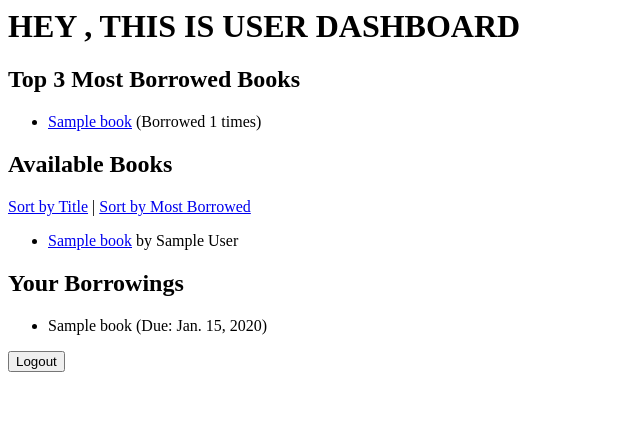
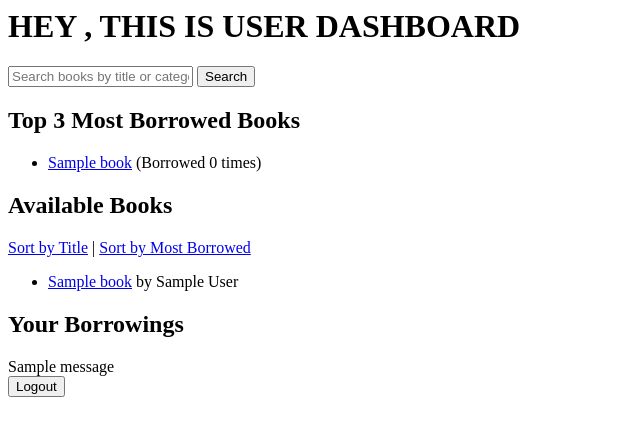
Before and after one commit to aminemastourii/library-system, a Django app: page /dashboard/ in a window 1280 px wide. Shown: the top 436 px of the page, without its empty margins (0-640 px from the left). Run offline with Django 5.2, Linux system fonts and the light colour scheme; a user stored in the database is signed in; tables that the repository leaves empty hold one stand-in row (values such as "Sample post"); one stand-in notice (Sample message) is shown; data that the repository does not hold is empty.

Commit message:
add search query with book name/category feature

```diff
--- a/borrowings/urls.py
+++ b/borrowings/urls.py
@@ -1,6 +1,8 @@
 from django.urls import path
-from .views import BorrowBookView
+from .views import BorrowBookView, ReturnBookView
 
 urlpatterns = [
     path('borrow/<int:pk>/', BorrowBookView.as_view(), name='borrow_book'),
+    path('return/<int:pk>/', ReturnBookView.as_view(), name='return_book'),
+
 ]
--- a/users/templates/users/dashboard.html
+++ b/users/templates/users/dashboard.html
@@ -6,6 +6,10 @@
 </head>
 <body>
     <h1>HEY , THIS IS USER DASHBOARD</h1>
+    <form method="get" action="{% url 'dashboard' %}">
+        <input type="text" name="search" placeholder="Search books by title or category" value="{{ search_query }}">
+        <button type="submit">Search</button>
+    </form>
 
 
     <h2>Top 3 Most Borrowed Books</h2>
@@ -41,9 +45,24 @@
 <h2>Your Borrowings</h2>
 <ul>
     {% for borrowing in borrowings %}
-        <li>{{ borrowing.book.title }} (Due: {{ borrowing.end_date }})</li>
+        <li>{{ borrowing.book.title }} (Due: {{ borrowing.end_date }})
+            <form method="post" action="{% url 'return_book' borrowing.pk %}" style="display:inline;">
+                {% csrf_token %}
+                <button type="submit">Return</button>
+            </form>
+
+        </li>
     {% endfor %}
 </ul>
+{% if messages %}
+    <div class="messages">
+        {% for message in messages %}
+            <div class="alert {{ message.tags }}">
+                {{ message }}
+            </div>
+        {% endfor %}
+    </div>
+{% endif %}
 <form method="post" action="{% url 'logout' %}">
     {% csrf_token %}
     <button type="submit">Logout</button>
--- a/users/views.py
+++ b/users/views.py
@@ -3,7 +3,8 @@ from django.urls import reverse_lazy
 from django.views.generic import CreateView, FormView, TemplateView
 from django.contrib.auth.mixins import LoginRequiredMixin
 from django.contrib.auth import login
-from django.db.models import Count
+from django.utils import timezone
+from django.db.models import Count, Q
 from django.contrib.auth.views import LoginView
 from books.models import Book
 from borrowings.models import Borrowing
@@ -17,27 +18,36 @@ class DashboardView(LoginRequiredMixin, TemplateView):
     template_name = 'users/dashboard.html'
 
     def get_context_data(self, **kwargs):
+        overdue_borrowings = Borrowing.objects.filter(end_date__lt=timezone.now())
+        for borrowing in overdue_borrowings:
+            borrowing.book.stock += 1
+            borrowing.book.save()
+            borrowing.delete()
         context = super().get_context_data(**kwargs)
-       # Get the sorting method from the query parameters
+
+        search_query = self.request.GET.get('search', '')
+        books = Book.objects.all()
+        if search_query:
+            books = books.filter(
+                Q(title__icontains=search_query) | Q(category__icontains=search_query)
+            )
+
         sort_method = self.request.GET.get('sort', 'default')
-
-        # Default sorting: by book title
         if sort_method == 'default':
             context['books'] = Book.objects.all().order_by('title')
-
-        # Sorting by borrowing count
         elif sort_method == 'borrowed':
             context['books'] = (
                 Book.objects.annotate(borrow_count=Count('borrowing'))
                 .order_by('-borrow_count')
             )
+        context['books'] = books
         context['borrowings'] = Borrowing.objects.filter(borrower=self.request.user)
-
         context['top_borrowed_books'] = (
             Book.objects.annotate(borrow_count=Count('borrowing'))
             .order_by('-borrow_count')[:3]
         )
         context['current_sort'] = sort_method
+        context['search_query'] = search_query
 
         return context
 
```
Also changed, not shown: borrowings/views.py (+11 -0 lines).
